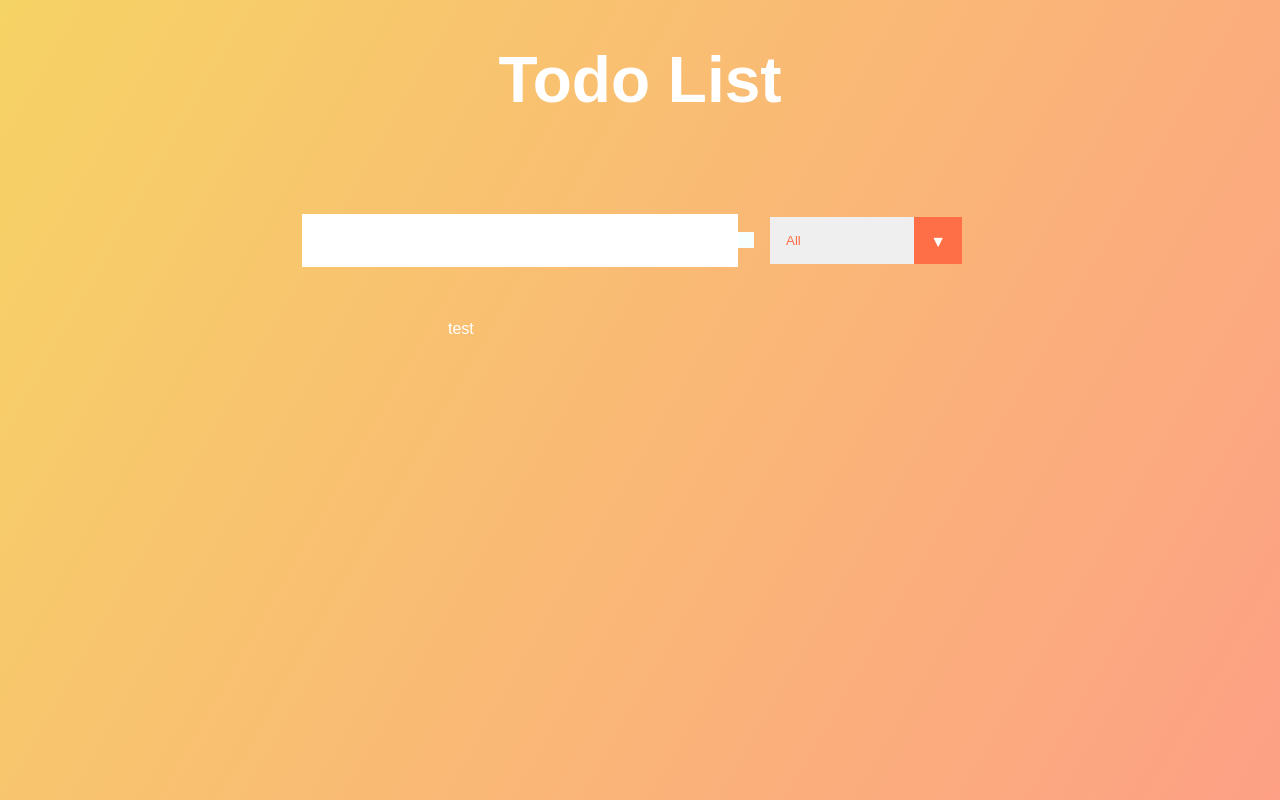
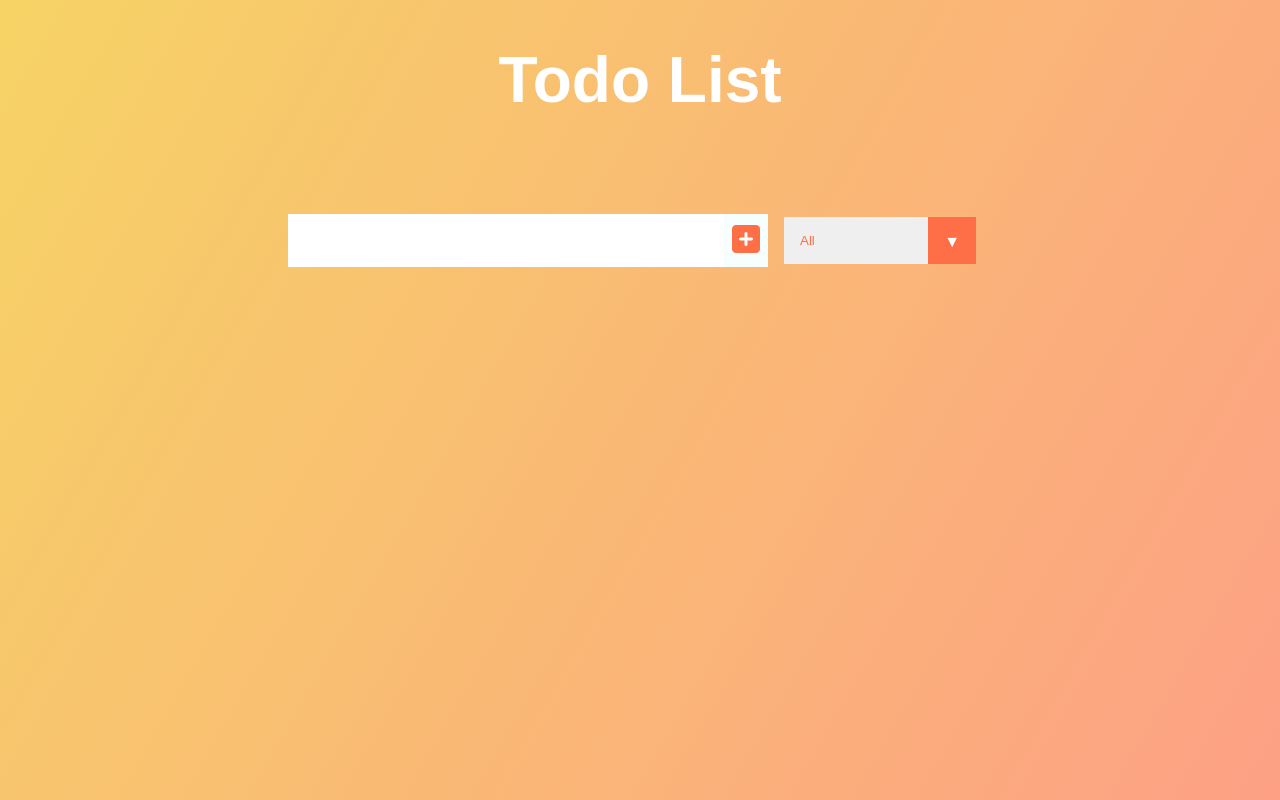
Before and after one commit to Antjdavenport/todo, a React (Create React App) app: page / in a window 1280 px wide. Built offline with nearby package versions, Linux system fonts and the light colour scheme.

Commit message:
Linked up the input text so it generates a new todo

```diff
--- a/public/index.html
+++ b/public/index.html
@@ -9,6 +9,7 @@
       name="description"
       content="Web site created using create-react-app"
     />
+    <link rel="stylesheet" href="https://cdnjs.cloudflare.com/ajax/libs/font-awesome/6.0.0-beta3/css/all.min.css" integrity="sha512-Fo3rlrZj/k7ujTnHg4CGR2D7kSs0v4LLanw2qksYuRlEzO+tcaEPQogQ0KaoGN26/zrn20ImR1DfuLWnOo7aBA==" crossorigin="anonymous" referrerpolicy="no-referrer" />
     <link rel="apple-touch-icon" href="%PUBLIC_URL%/logo192.png" />
     <!--
       manifest.json provides metadata used when your web app is installed on a
--- a/src/App.js
+++ b/src/App.js
@@ -17,7 +17,7 @@ function App() {
       todos={todos}
       setTodos={setTodos}
       setInputText={setInputText} />
-      <TodoList/>
+      <TodoList todos={todos} />
     </div>
   );
 }
--- a/src/components/Form.js
+++ b/src/components/Form.js
@@ -10,13 +10,15 @@ const Form = (props) => {
         e.preventDefault();
         // prevent browser refreshing when submit is clicked
         props.setTodos([
-            ...props.todos, {text: props.inputText, completed: false, id: Math.random() * 1000},
+            ...props.todos,
+            {text: props.inputText, completed: false, id: Math.random() * 1000},
         ]);
-        props.setInputText = "";
+        props.setInputText("");
+
     }
  return (
     <form>
-    <input onChange={inputTextHandler} type="text" className="todo-input" />
+    <input value={props.inputText} onChange={inputTextHandler} type="text" className="todo-input" />
     <button onClick={submitTodoHandler} className="todo-button" type="submit">
       <i className="fas fa-plus-square"></i>
     </button>
--- /dev/null
+++ b/src/components/Todo.js
@@ -0,0 +1,17 @@
+import React from 'react';
+
+const Todo = ({text}) => {
+    return (
+        <div className="todo">
+            <li className="todo-item">{text}</li>
+            <button className="complete-btn">
+                <i className="fas fa-check"></i>
+            </button>
+            <button className="trash-btn">
+                <i className="fas fa-trash"></i>
+            </button>
+        </div>
+    );
+}
+
+export default Todo;
--- a/src/components/TodoList.js
+++ b/src/components/TodoList.js
@@ -1,10 +1,13 @@
 import React from 'react';
+import Todo from './Todo.js';
 
-const TodoList = () => {
+const TodoList = ({todos}) => {
     return (
         <div className="todo-container">
         <ul className="todo-list">
-        <li>test</li>
+       {todos.map(todo => (
+           <Todo text={todo.text} id={todo.id} />
+       ))}
         </ul>
     </div>
     );
```
Also changed, not shown: 1 other file (tests, documents, lock files or other folders).
